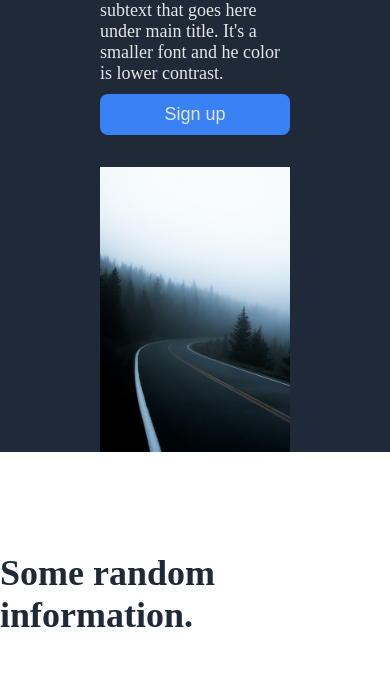
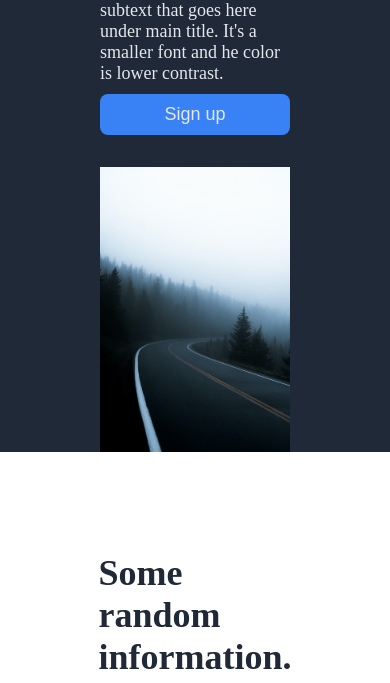
Before and after one commit to dannyCSStudent/landing-page, a plain HTML site: page index.html in a window 390 px wide. Shown: the part 397-1080 px from the top of the page. Drawn offline with Linux system fonts and the light colour scheme.

Commit message:
Aligned text in third layer

```diff
--- a/styles.css
+++ b/styles.css
@@ -140,6 +140,7 @@ nav ul a {
     font-weight: bolder;
     color: #1f2937;
     padding-top: 100px;
+    justify-content: center;
 }
 
 .layer-three .bottom-side {
@@ -165,8 +166,14 @@ nav ul a {
 }
 
 @media only screen and (max-width:768px) {
+
+    .layer-three .top-side {
+        padding-left: 100px;
+        padding-right: 100px;
+    }
     .layer-three .bottom-side {
         flex-direction: column;
+
     }
 }
 
```
